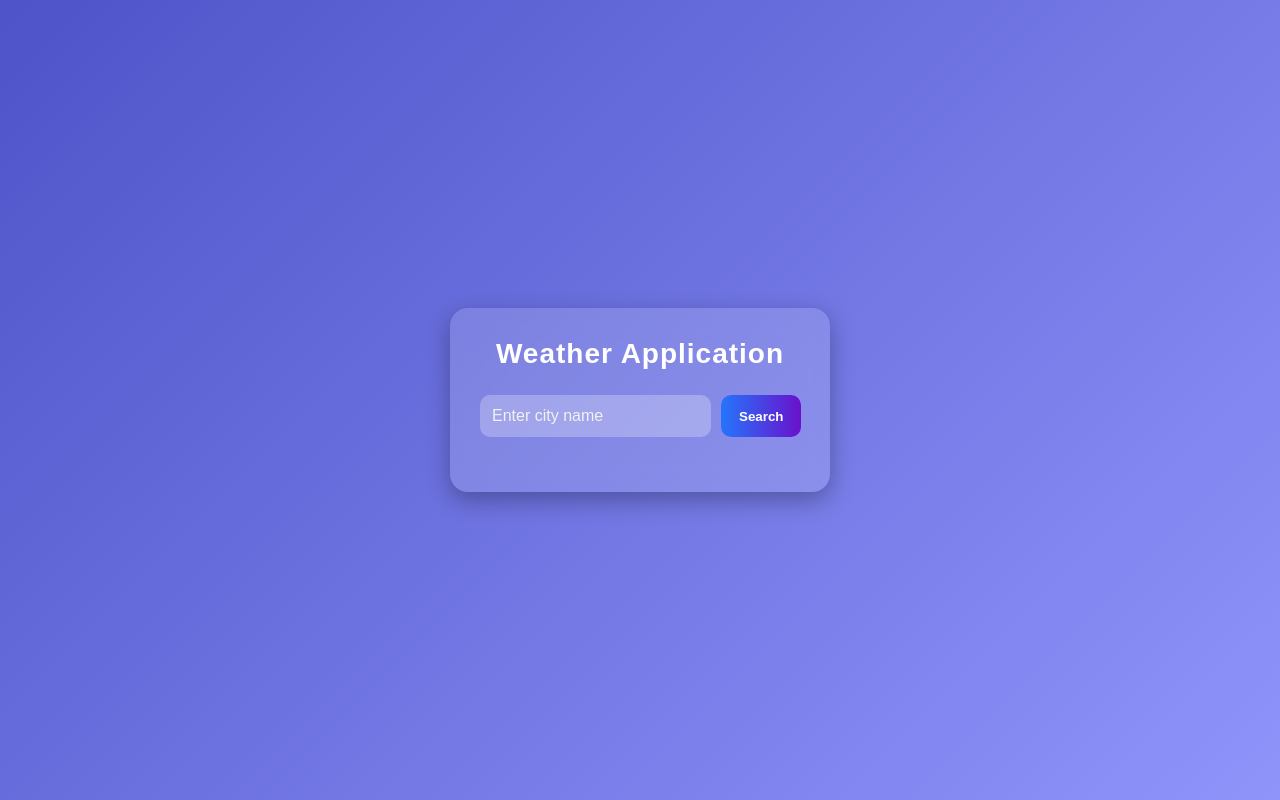
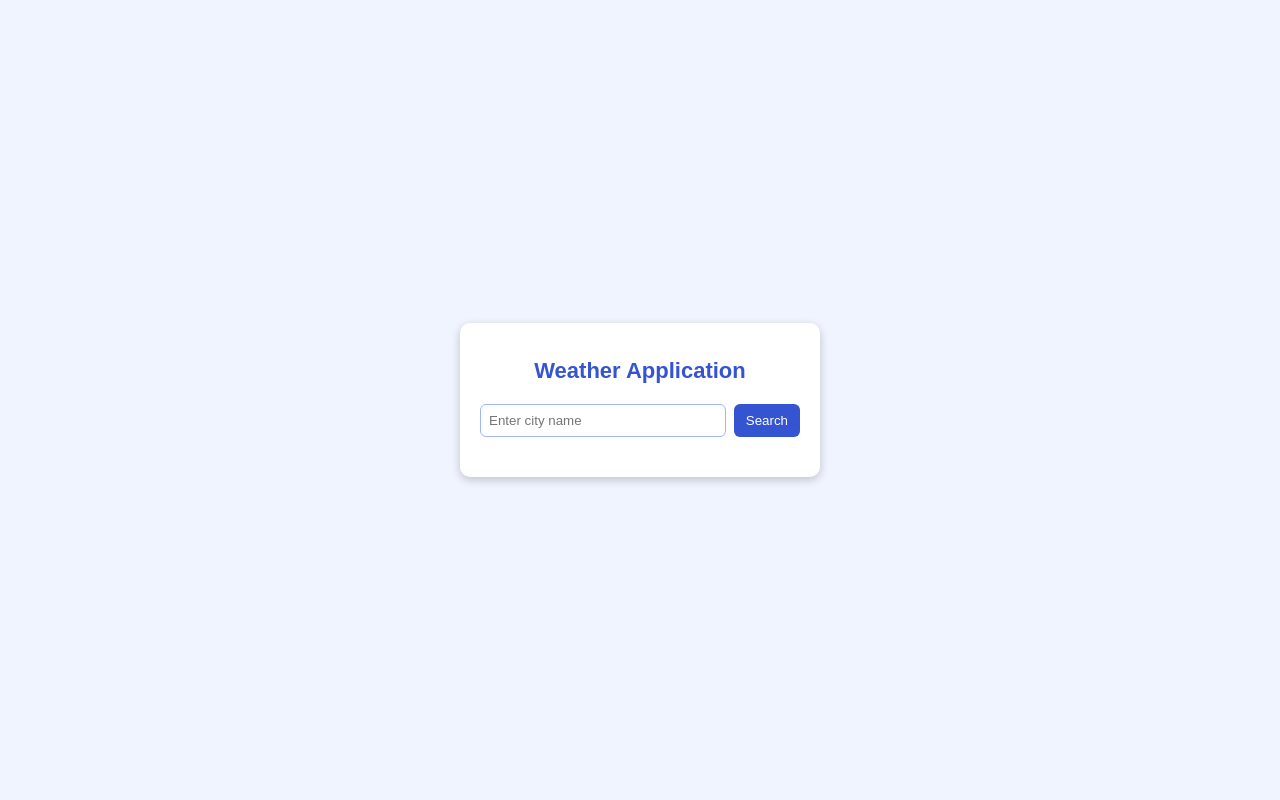
Before and after one commit to Khushboo164/weather-app, a plain HTML site: page index.html in a window 1280 px wide. Drawn offline with Linux system fonts and the light colour scheme.

```diff
--- a/css/style.css
+++ b/css/style.css
@@ -1,85 +1,57 @@
-/* Reset */
-* {
-    margin: 0;
-    padding: 0;
-    box-sizing: border-box;
-    font-family: "Poppins", sans-serif;
-}
-
-/* Background */
 body {
-    background: linear-gradient(135deg, #4e54c8, #8f94fb);
-    height: 100vh;
+    font-family: Arial, sans-serif;
+    background-color: #f0f4ff;  /* light blue background */
     display: flex;
     justify-content: center;
     align-items: center;
-    padding: 20px;
+    height: 100vh;
+    margin: 0;
 }
 
-/* Main Card */
 .container {
-    width: 380px;
-    background: rgba(255, 255, 255, 0.15);
-    padding: 30px;
-    border-radius: 18px;
-    backdrop-filter: blur(12px);
-    box-shadow: 0 8px 25px rgba(0,0,0,0.3);
+    background: #ffffff;
+    width: 320px;
+    padding: 20px;
+    border-radius: 10px;
+    box-shadow: 0 3px 10px rgba(0,0,0,0.2);
     text-align: center;
-    color: #fff;
 }
 
-/* Title */
 .app-title {
-    font-size: 28px;
-    font-weight: 600;
-    margin-bottom: 25px;
-    letter-spacing: 1px;
+    font-size: 22px;
+    font-weight: bold;
+    color: #3454d1;   /* blue heading */
+    margin-bottom: 20px;
 }
 
-/* Search Box */
 .search-box {
     display: flex;
-    gap: 10px;
-    margin-bottom: 25px;
+    gap: 8px;
+    margin-bottom: 20px;
 }
 
 #city-input {
     flex: 1;
-    padding: 12px;
-    border: none;
-    border-radius: 10px;
-    font-size: 16px;
-    outline: none;
-    background: rgba(255, 255, 255, 0.25);
-    color: #fff;
+    padding: 8px;
+    border: 1px solid #a0b5ff;
+    border-radius: 6px;
 }
 
-#city-input::placeholder {
-    color: #f1f1f1;
-}
-
-/* Button */
 #search-btn {
-    padding: 12px 18px;
+    padding: 8px 12px;
+    background-color: #3454d1;
+    color: white;
     border: none;
-    border-radius: 10px;
-    background: #6a11cb;
-    background: linear-gradient(to right, #2575fc, #6a11cb);
-    color: white;
-    font-weight: bold;
+    border-radius: 6px;
     cursor: pointer;
-    transition: 0.3s ease;
 }
 
 #search-btn:hover {
-    transform: scale(1.05);
-    box-shadow: 0 4px 10px rgba(0,0,0,0.2);
+    background-color: #1e3ca6;
 }
 
-/* Weather Information */
 .weather-info p {
-    font-size: 20px;
-    margin: 10px 0;
-    font-weight: 500;
-    letter-spacing: 0.5px;
+    font-size: 18px;
+    color: #333;
+    margin: 6px 0;
 }
```
